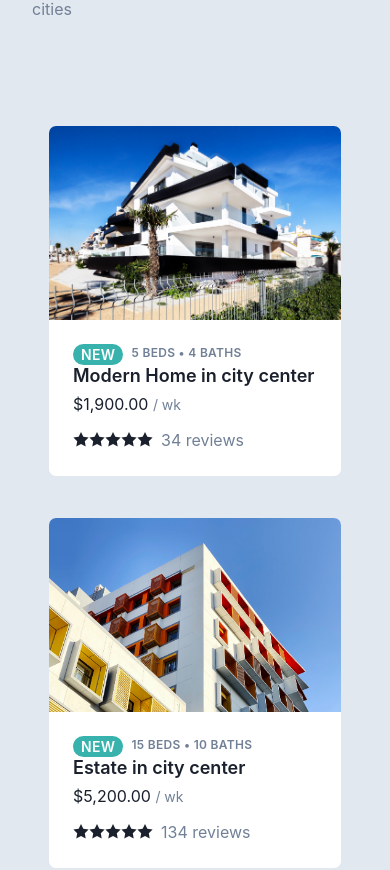
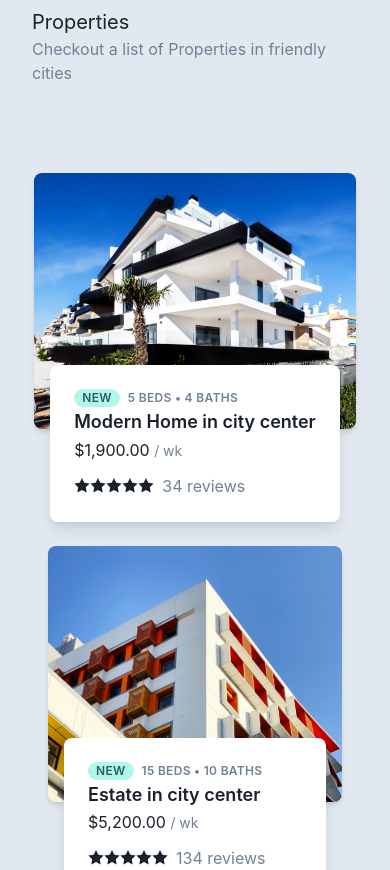
Before and after one commit to njokuScript/real-estate-app-tailwind, a React (Create React App) app: page / in a window 390 px wide. Shown: the part 1798-2668 px from the top of the page. Built offline with nearby package versions, Linux system fonts and the light colour scheme.

Commit message:
navbar responsive

```diff
--- a/src/App.js
+++ b/src/App.js
@@ -1,5 +1,6 @@
 import React from "react";
 import logo from "./img/logo.svg";
+import Navbar from "./components/NavBar";
 import woman from "./img/woman.jpg";
 import "./styles/main.css";
 import DestinationCard from "./components/DestinationCard";
@@ -74,6 +75,8 @@ const property = [
 ];
 function App() {
   return (
+    <div>
+      <Navbar />
       <div className="bg-gray-300 antialiased text-gray-900">
         <div className="bg-gray-100 flex">
           <div className="px-8 py-12 max-w-md mx-auto sm:max-w-xl lg:w-full lg:w-1/2 lg:py-24 lg:px-12">
@@ -93,8 +96,8 @@ function App() {
             </h1>
             <p className="mt-2 text-gray-600 text-xl sm:mt-4">
               Workation helps you find work-friendly rentals in beautiful
-            locations so you can enjoy some nice weather even when you're not on
-            vacation
+              locations so you can enjoy some nice weather even when you're not
+              on vacation
             </p>
             <div className="mt-6">
               <button href="#" className="btn">
@@ -136,6 +139,7 @@ function App() {
           ))}
         </div>
       </div>
+    </div>
   );
 }
 
--- /dev/null
+++ b/src/components/NavBar.js
@@ -0,0 +1,53 @@
+import React, { useState } from "react";
+
+import logo from "../img/logo.svg";
+
+export default function NavBar() {
+  const [isOpen, setIsOpen] = useState(false);
+  return (
+    <div>
+      <header className=" bg-gray-900">
+        <header className="px-4 py-3 bg-gray-900 flex items-center justify-between">
+          <div>
+            <img className="h-10 " src={logo} alt={logo} />
+          </div>
+          <div>
+            <button
+              onClick={() => setIsOpen(!isOpen)}
+              type="button"
+              className="block text-gray-500 hover:text-white  focus:text-white focus:outline-none"
+            >
+              <svg
+                className="h-6 w-6 fill-current"
+                xmlns="http://www.w3.org/2000/svg"
+                viewBox="0 0 20 20"
+              >
+                <path d="M0 3h20v2H0V3zm0 6h20v2H0V9zm0 6h20v2H0v-2z" />
+              </svg>
+            </button>
+          </div>
+        </header>
+        <div className={isOpen ? "px-2 pt-2 pb-4" : "hidden"}>
+          <button
+            className="px-2 py-1 block text-white font-semibold hover:bg-gray-700 rounded"
+            type="button"
+          >
+            List your properties
+          </button>
+          <button
+            className="mt-1 px-2 py-1 block text-white font-semibold hover:bg-gray-700 rounded"
+            type="button"
+          >
+            Trips
+          </button>
+          <button
+            className="mt-2 px-2 py-1 block text-white font-semibold hover:bg-gray-700 rounded"
+            type="button"
+          >
+            Messages
+          </button>
+        </div>
+      </header>
+    </div>
+  );
+}
--- a/src/components/PropertyCard.js
+++ b/src/components/PropertyCard.js
@@ -31,18 +31,23 @@ const star = [
 ];
 function PropertyCard({ property }) {
   return (
-    <div className="bg-white rounded-lg overflow-hidden border mt-4">
-      <img src={property.imageUrl} alt={property.imageAlt} />
-      <div className="p-6 ">
-        <div className="flex">
-          <span className="inline-block bg-teal-500 text-white text-sm px-2 rounded-full tracking-wide uppercase font-semibold">
+    <div className="">
+      <img
+        className="rounded-lg h-64 w-full object-cover shadow-md"
+        src={property.imageUrl}
+        alt={property.imageAlt}
+      />
+      <div className="relative px-4 -mt-16 ">
+        <div className="p-6 bg-white rounded-lg shadow-lg">
+          <div className="flex items-baseline">
+            <span className="inline-block bg-teal-200 text-teal-800 text-xs px-2 rounded-full tracking-wide uppercase font-semibold">
               New
             </span>
             <div className="ml-2 text-gray-600 text-xs uppercase font-semibold tracking-wide ">
               {property.beds} beds &bull; {property.baths} baths
             </div>
           </div>
-        <h4 className="font-semibold text-lg leading-tight truncate">
+          <h4 className="mt-1 font-semibold text-lg leading-tight truncate">
             {property.title}
           </h4>
           <div className="mt-1">
@@ -69,6 +74,7 @@ function PropertyCard({ property }) {
           </div>
         </div>
       </div>
+    </div>
   );
 }
 export default PropertyCard;
```
Lines whose indentation alone changed are shown as unchanged.
